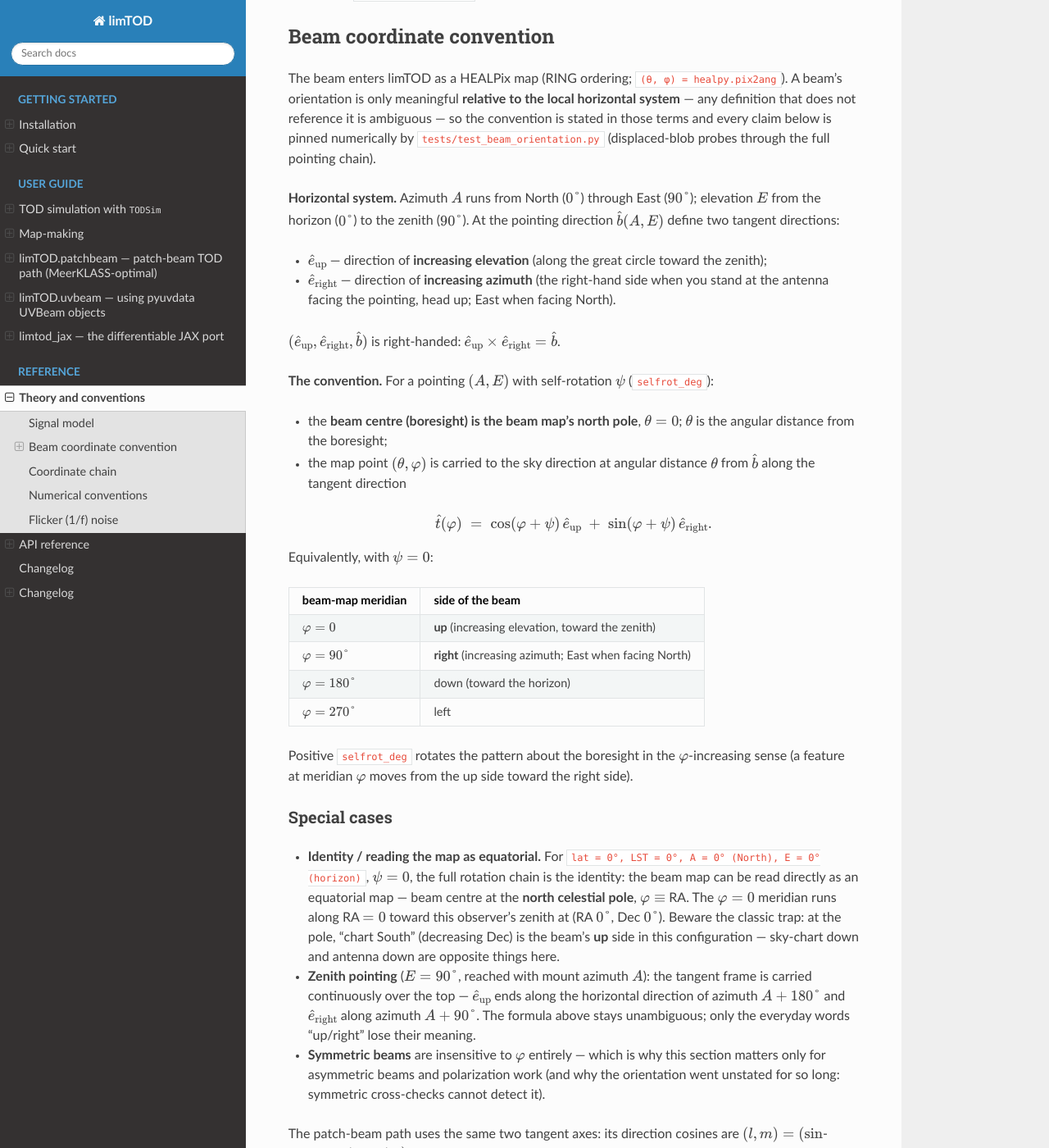
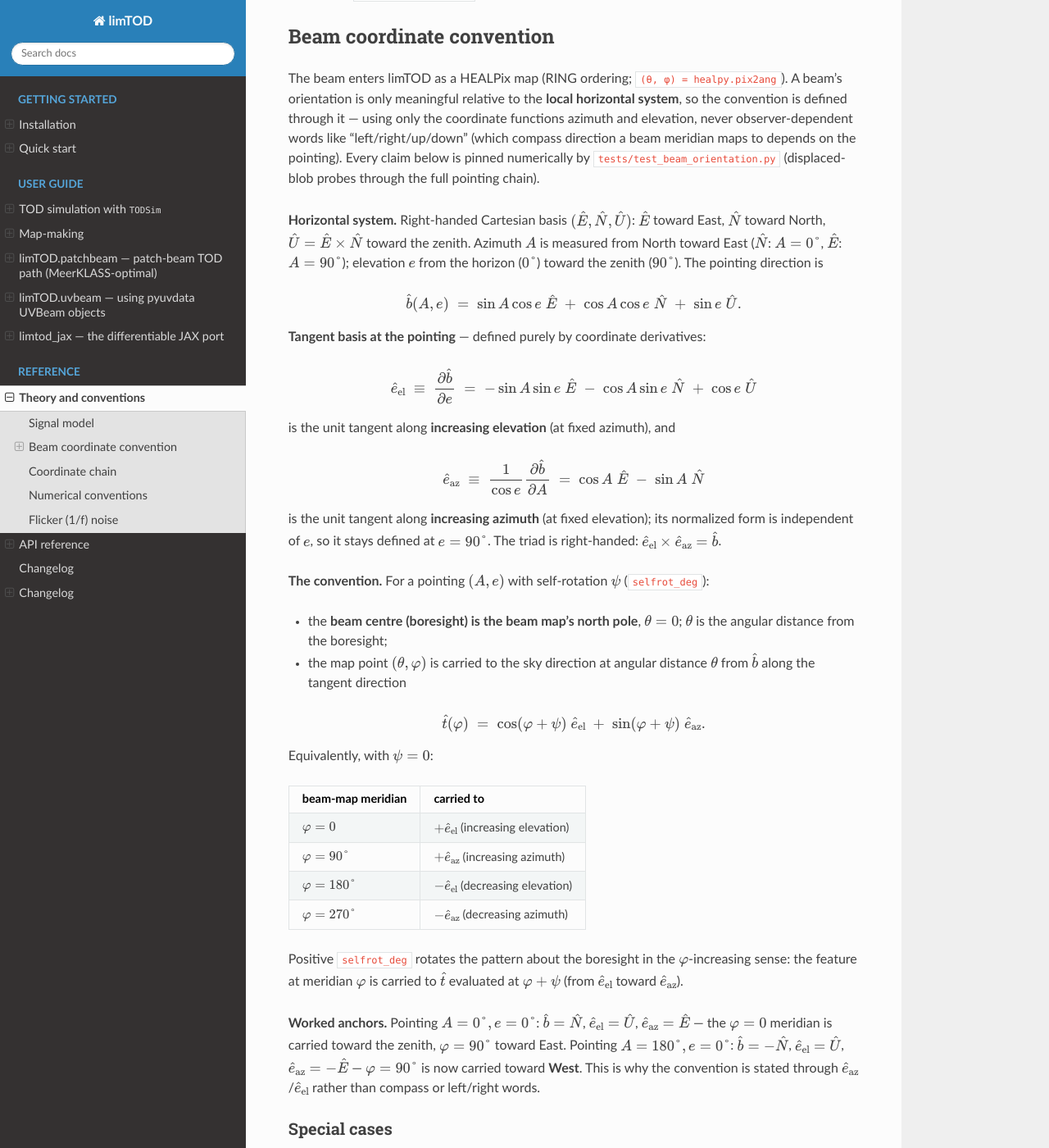
Before and after one commit to zzhang0123/limTOD, a Sphinx documentation site: the page built from docs/theory.md, in a window 1280 px wide and 1400 px high, scrolled down 817 px. Shown: the whole window at 82% size. Built offline with Sphinx 7.4.7 and the Read the Docs theme 3.1.0, drawn with Linux system fonts in a browser that asks for light colours; some of the changed text lies outside the part shown.

Commit message:
docs: coordinate-anchored beam-convention language; README doc link
Precision pass on the beam-convention wording (v1.5.2):

- The tangent basis is now DEFINED by coordinate derivatives —
  e_el = d(b_hat)/d(e) (increasing elevation), e_az = (1/cos e)
  d(b_hat)/d(A) (increasing azimuth) — with explicit E/N/U component
  formulas in docs/theory.md, so the statement closes under the
  horizontal system alone. Observer-dependent words (up/right) removed
  from every convention statement (theory/tod-simulation/uvbeam/
  patchbeam docs, simulator/uvbeam docstrings, orientation tests):
  which compass direction phi = 90 deg maps to depends on the pointing
  (East at azimuth 0, West at azimuth 180) - added as a worked anchor.
- Identity case additionally phrased as the North-Pole-zenith reading
  (phi = 0 along the LST = 0 meridian toward decreasing declination,
  phi = 90 deg along RA = 90 deg).
- README opens with the documentation link.

27 orientation+uvbeam tests green; sphinx zero warnings; mypy clean.

```diff
--- a/docs/conf.py
+++ b/docs/conf.py
@@ -17,7 +17,7 @@ try:
 
     release = _dist_version("limTOD")
 except Exception:  # pragma: no cover - bare checkout
-    release = "1.5.1"
+    release = "1.5.2"
 version = ".".join(release.split(".")[:2])
 
 extensions = [
--- a/docs/theory.md
+++ b/docs/theory.md
@@ -35,26 +35,50 @@ the plain pixel sum, without a solid-angle factor — pair it with
 
 The beam enters limTOD as a HEALPix map (RING ordering;
 `(θ, φ) = healpy.pix2ang`). A beam's orientation is only meaningful
-**relative to the local horizontal system** — any definition that does
-not reference it is ambiguous — so the convention is stated in those
-terms and every claim below is pinned numerically by
+relative to the **local horizontal system**, so the convention is
+defined through it — using only the coordinate functions azimuth and
+elevation, never observer-dependent words like "left/right/up/down"
+(which compass direction a beam meridian maps to depends on the
+pointing). Every claim below is pinned numerically by
 [`tests/test_beam_orientation.py`](https://github.com/zzhang0123/limTOD/blob/main/tests/test_beam_orientation.py)
 (displaced-blob probes through the full pointing chain).
 
-**Horizontal system.** Azimuth $A$ runs from North ($0°$) through East
-($90°$); elevation $E$ from the horizon ($0°$) to the zenith ($90°$).
-At the pointing direction $\hat b(A, E)$ define two tangent directions:
+**Horizontal system.** Right-handed Cartesian basis
+$(\hat E, \hat N, \hat U)$: $\hat E$ toward East, $\hat N$ toward
+North, $\hat U = \hat E \times \hat N$ toward the zenith. Azimuth $A$
+is measured from North toward East ($\hat N$: $A = 0°$, $\hat E$:
+$A = 90°$); elevation $e$ from the horizon ($0°$) toward the zenith
+($90°$). The pointing direction is
 
-- $\hat e_\mathrm{up}$ — direction of **increasing elevation** (along
-  the great circle toward the zenith);
-- $\hat e_\mathrm{right}$ — direction of **increasing azimuth** (the
-  right-hand side when you stand at the antenna facing the pointing,
-  head up; East when facing North).
+$$
+\hat b(A, e) \;=\; \sin A \cos e\; \hat E \;+\; \cos A \cos e\; \hat N
+\;+\; \sin e\; \hat U .
+$$
 
-$(\hat e_\mathrm{up}, \hat e_\mathrm{right}, \hat b)$ is right-handed:
-$\hat e_\mathrm{up} \times \hat e_\mathrm{right} = \hat b$.
+**Tangent basis at the pointing** — defined purely by coordinate
+derivatives:
 
-**The convention.** For a pointing $(A, E)$ with self-rotation $\psi$
+$$
+\hat e_{\mathrm{el}} \;\equiv\; \frac{\partial \hat b}{\partial e}
+ \;=\; -\sin A \sin e\; \hat E \;-\; \cos A \sin e\; \hat N
+ \;+\; \cos e\; \hat U
+$$
+
+is the unit tangent along **increasing elevation** (at fixed azimuth),
+and
+
+$$
+\hat e_{\mathrm{az}} \;\equiv\; \frac{1}{\cos e}
+ \frac{\partial \hat b}{\partial A}
+ \;=\; \cos A\; \hat E \;-\; \sin A\; \hat N
+$$
+
+is the unit tangent along **increasing azimuth** (at fixed elevation);
+its normalized form is independent of $e$, so it stays defined at
+$e = 90°$. The triad is right-handed:
+$\hat e_{\mathrm{el}} \times \hat e_{\mathrm{az}} = \hat b$.
+
+**The convention.** For a pointing $(A, e)$ with self-rotation $\psi$
 (`selfrot_deg`):
 
 - the **beam centre (boresight) is the beam map's north pole**,
@@ -63,48 +87,60 @@ $\hat e_\mathrm{up} \times \hat e_\mathrm{right} = \hat b$.
   angular distance $\theta$ from $\hat b$ along the tangent direction
 
 $$
-\hat t(\varphi) \;=\; \cos(\varphi + \psi)\, \hat e_\mathrm{up}
-              \;+\; \sin(\varphi + \psi)\, \hat e_\mathrm{right}.
+\hat t(\varphi) \;=\; \cos(\varphi + \psi)\; \hat e_{\mathrm{el}}
+              \;+\; \sin(\varphi + \psi)\; \hat e_{\mathrm{az}} .
 $$
 
 Equivalently, with $\psi = 0$:
 
-| beam-map meridian | side of the beam |
+| beam-map meridian | carried to |
 |---|---|
-| $\varphi = 0$ | **up** (increasing elevation, toward the zenith) |
-| $\varphi = 90°$ | **right** (increasing azimuth; East when facing North) |
-| $\varphi = 180°$ | down (toward the horizon) |
-| $\varphi = 270°$ | left |
+| $\varphi = 0$ | $+\hat e_{\mathrm{el}}$ (increasing elevation) |
+| $\varphi = 90°$ | $+\hat e_{\mathrm{az}}$ (increasing azimuth) |
+| $\varphi = 180°$ | $-\hat e_{\mathrm{el}}$ (decreasing elevation) |
+| $\varphi = 270°$ | $-\hat e_{\mathrm{az}}$ (decreasing azimuth) |
 
 Positive `selfrot_deg` rotates the pattern about the boresight in the
-$\varphi$-increasing sense (a feature at meridian $\varphi$ moves from
-the up side toward the right side).
+$\varphi$-increasing sense: the feature at meridian $\varphi$ is
+carried to $\hat t$ evaluated at $\varphi + \psi$ (from
+$\hat e_{\mathrm{el}}$ toward $\hat e_{\mathrm{az}}$).
+
+**Worked anchors.** Pointing $A = 0°, e = 0°$: $\hat b = \hat N$,
+$\hat e_{\mathrm{el}} = \hat U$, $\hat e_{\mathrm{az}} = \hat E$ — the
+$\varphi = 0$ meridian is carried toward the zenith, $\varphi = 90°$
+toward East. Pointing $A = 180°, e = 0°$: $\hat b = -\hat N$,
+$\hat e_{\mathrm{el}} = \hat U$, $\hat e_{\mathrm{az}} = -\hat E$ —
+$\varphi = 90°$ is now carried toward **West**. This is why the
+convention is stated through $\hat e_{\mathrm{az}}$/$\hat e_{\mathrm{el}}$
+rather than compass or left/right words.
 
 ### Special cases
 
 - **Identity / reading the map as equatorial.** For
-  `lat = 0°, LST = 0°, A = 0° (North), E = 0° (horizon)`, $\psi = 0$,
-  the full rotation chain is the identity: the beam map can be read
-  directly as an equatorial map — beam centre at the **north celestial
-  pole**, $\varphi \equiv$ RA. The $\varphi = 0$ meridian runs along
-  RA $= 0$ toward this observer's zenith at (RA $0°$, Dec $0°$).
-  Beware the classic trap: at the pole, "chart South" (decreasing Dec)
-  is the beam's **up** side in this configuration — sky-chart down and
-  antenna down are opposite things here.
-- **Zenith pointing** ($E = 90°$, reached with mount azimuth $A$): the
-  tangent frame is carried continuously over the top —
-  $\hat e_\mathrm{up}$ ends along the horizontal direction of azimuth
-  $A + 180°$ and $\hat e_\mathrm{right}$ along azimuth $A + 90°$. The
-  formula above stays unambiguous; only the everyday words "up/right"
-  lose their meaning.
+  `lat = 0°, LST = 0°, A = 0°, e = 0°`, $\psi = 0$, the full rotation
+  chain is the identity: the beam map can be read directly as an
+  equatorial map — beam centre at the **north celestial pole**,
+  $\varphi \equiv$ RA. The $\varphi = 0$ meridian runs along the
+  RA $= 0°$ meridian in the direction of decreasing declination —
+  which is this observer's zenith direction, since the zenith sits at
+  (RA $0°$, Dec $0°$). Equivalently: an unrotated beam is the beam of
+  an antenna at the terrestrial North Pole pointing at its zenith
+  (the NCP), with the beam's $\varphi = 0$ axis along the
+  $\Theta_{\rm LST} = 0$ meridian toward decreasing declination and
+  $\varphi = 90°$ along RA $= 90°$.
+- **Zenith pointing** ($e = 90°$, reached with mount azimuth $A$): the
+  formulas remain valid and unambiguous —
+  $\hat e_{\mathrm{az}} = \cos A\, \hat E - \sin A\, \hat N$ (unchanged)
+  and $\hat e_{\mathrm{el}}(A, 90°) = -(\sin A\, \hat E + \cos A\, \hat N)$,
+  the continuous carry-over of the mount's approach azimuth.
 - **Symmetric beams** are insensitive to $\varphi$ entirely — which is
   why this section matters only for asymmetric beams and polarization
   work (and why the orientation went unstated for so long: symmetric
   cross-checks cannot detect it).
 
-The patch-beam path uses the same two tangent axes: its direction
-cosines are $(l, m) = (\sin$-projected $\hat e_\mathrm{right},
-\hat e_\mathrm{up})$ components — see
+The patch-beam path uses the same tangent basis: its direction cosines
+are the SIN-projected components $(l, m)$ along
+$(\hat e_{\mathrm{az}}, \hat e_{\mathrm{el}})$ — see
 [patchbeam.md](patchbeam.md). For the pyuvdata UVBeam frame and the
 adapter between the two conventions, see
 [uvbeam.md](uvbeam.md#conventions-uvbeam-vs-limtod-and-the-adapter).
--- a/docs/tod-simulation.md
+++ b/docs/tod-simulation.md
@@ -50,11 +50,11 @@ two of which must be `freq` and `nside`, returning a HEALPix map:
 **Beam orientation.** The beam map must follow the
 [beam coordinate convention](theory.md#beam-coordinate-convention):
 boresight at the map's north pole (θ = 0); the φ = 0 meridian is
-carried to the pointing's **up** side (increasing elevation) and
-φ = 90° to its **right** side (increasing azimuth), with positive
-`selfrot_deg` rotating the pattern from up toward right. Symmetric
-beams are unaffected; for asymmetric or polarized beams this is
-load-bearing.
+carried to the direction of **increasing elevation** (ê_el ≡ ∂b̂/∂e)
+and φ = 90° to the direction of **increasing azimuth** (ê_az) at the
+pointing, with positive `selfrot_deg` rotating the pattern from ê_el
+toward ê_az. Symmetric beams are unaffected; for asymmetric or
+polarized beams this is load-bearing.
 
 Built-ins: `example_beam_map` (elliptical Gaussian),
 `example_symm_beam_map` (symmetric Gaussian), `GDSM_sky_model`
--- a/pyproject.toml
+++ b/pyproject.toml
@@ -4,7 +4,7 @@ build-backend = "setuptools.build_meta"
 
 [project]
 name = "limTOD"
-version = "1.5.1"
+version = "1.5.2"
 authors = [
     {name = "Zheng Zhang", email = "zheng.zhang@manchester.ac.uk"},
 ]
```
Also changed, not shown: CHANGELOG.md (+21 -0 lines), README.md (+2 -0 lines), docs/patchbeam.md (+4 -4 lines), docs/uvbeam.md (+11 -9 lines), 3 other files.
